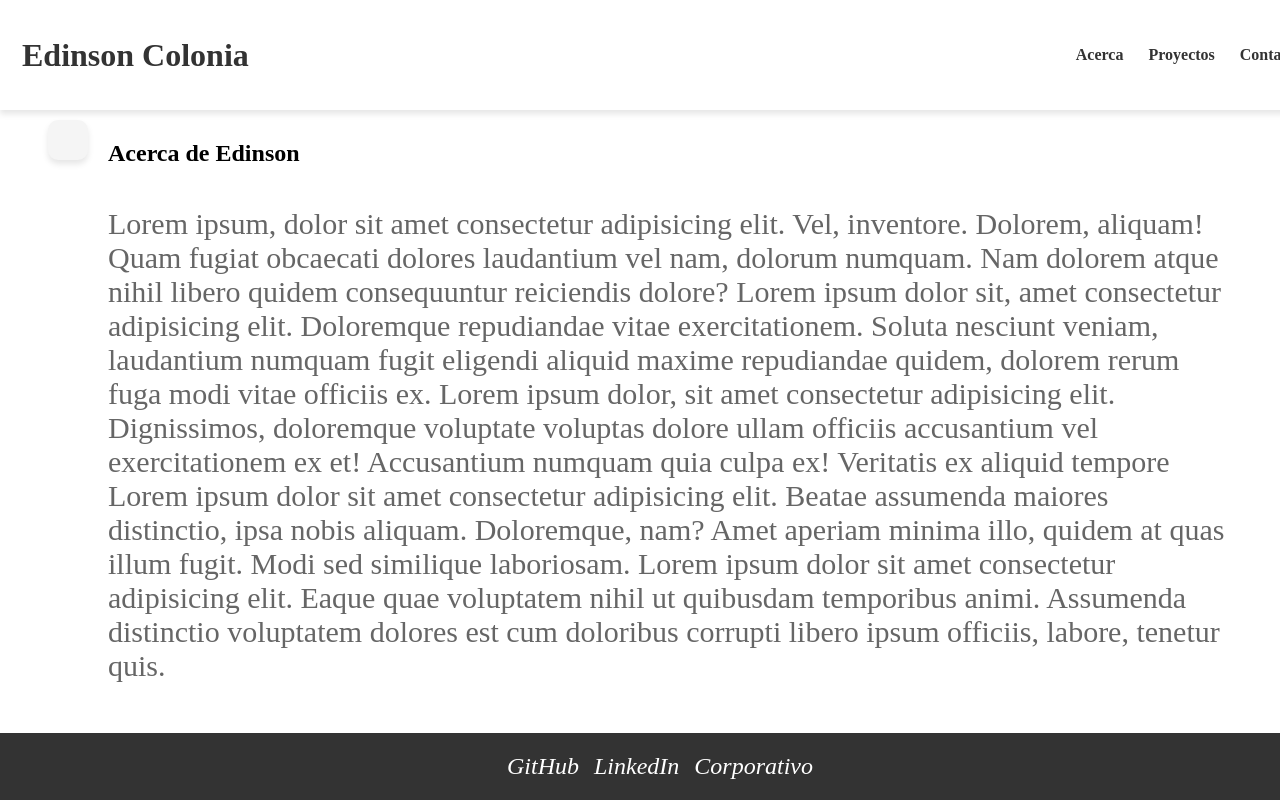
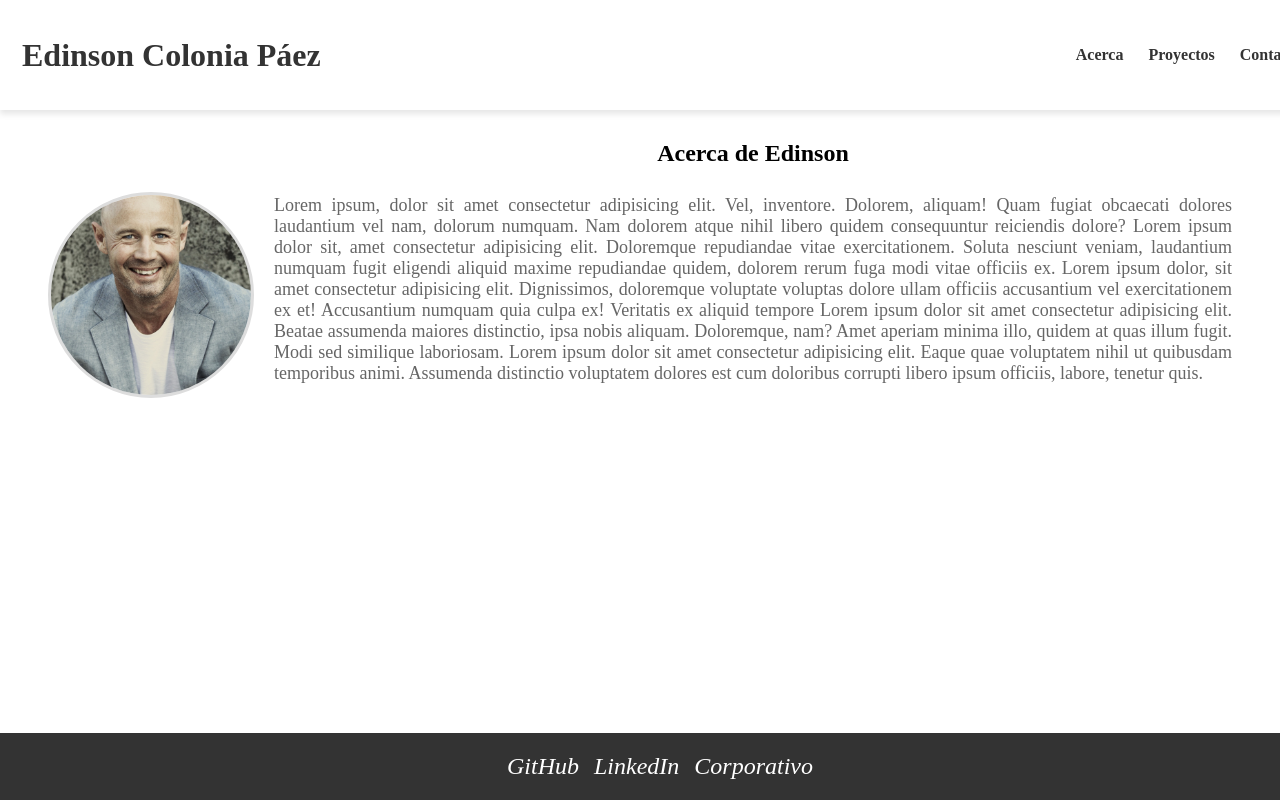
Before and after one commit to edinsoncolonia99/portafoliodata, an Angular app: page / in a window 1280 px wide. Built offline with nearby package versions, Linux system fonts and the light colour scheme.

Commit message:
Cuerpo: se ajusta la imagen CSS

```diff
--- a/angular.json
+++ b/angular.json
@@ -28,7 +28,8 @@
             "assets": [
               {
                 "glob": "**/*",
-                "input": "public"
+                "input": "src/assets",
+                "output": "assets"
               }
             ],
             "styles": [
--- a/src/app/pages/home/acercade/acercade.component.html
+++ b/src/app/pages/home/acercade/acercade.component.html
@@ -1,7 +1,7 @@
 <div class="cuerpo-portafolio">
     <section class="seccion-superior">
       <article class="recuadro foto">
-        <img src="/assets/perfil.jpg" alt="Perfil" class="imagen-perfil">
+        <img src="assets/perfil.jpg" alt="Perfil" class="imagen-perfil">
       </article>
       <article class="recuadro-acerca">
         <h2>Acerca de Edinson</h2>
--- a/src/app/pages/home/acercade/acercade.component.scss
+++ b/src/app/pages/home/acercade/acercade.component.scss
@@ -5,7 +5,6 @@
   padding: 40px;
   max-width: 1200px;
   margin: 80px auto 0;
-
 
   .seccion-superior {
     display: flex;
@@ -16,28 +15,26 @@
 
     .recuadro {
       flex: 1;
-        background: #f5f5f5;
-        padding: 20px;
-        border-radius: 10px;
-        box-shadow: 0 4px 6px rgba(0, 0, 0, 0.1);
       display: flex;
-        flex-direction: column;
       justify-content: center;
       align-items: center;
-        height: 100%;
+      min-height: 350px;
     }
 
     .foto {
       display: flex;
       justify-content: center;
       align-items: center;
+      width: 100%;
       height: 100%;
+    }
 
     .imagen-perfil {
-          max-width: 100%;
-          height: auto;
-          border-radius: 10px;
-        }
+      width: 200px;
+      height: 200px;
+      object-fit: cover;
+      border-radius: 50%;
+      border: 3px solid #ddd;
     }
 
     .recuadro-acerca {
@@ -45,15 +42,18 @@
       display: flex;
       flex-direction: column;
       justify-content: center;
+      align-items: center;
       height: 100%;
 
       h2 {
         font-size: 24px;
         margin-bottom: 10px;
       }
+
       p {
-          font-size: 30px;
+        font-size: 18px;
         color: #666;
+        text-align: justify;
       }
     }
   }
--- a/src/app/pages/home/home.component.html
+++ b/src/app/pages/home/home.component.html
@@ -1,10 +1,10 @@
 <header class="home-header">
   <div class="home-nombre">
-    <h1 class="nombre">Edinson Colonia</h1>
+    <h1 class="nombre">Edinson Colonia Páez</h1>
   </div>
   <nav class="home-menu" aria-label="Menú principal">
     <ul>
-      <li><a href="#acerca">Acerca</a></li>
+      <li><a href="#acerca de">Acerca</a></li>
       <li><a href="#proyectos">Proyectos</a></li>
       <li><a href="#contacto">Contacto</a></li>
     </ul>
```
Lines whose indentation alone changed are shown as unchanged.
